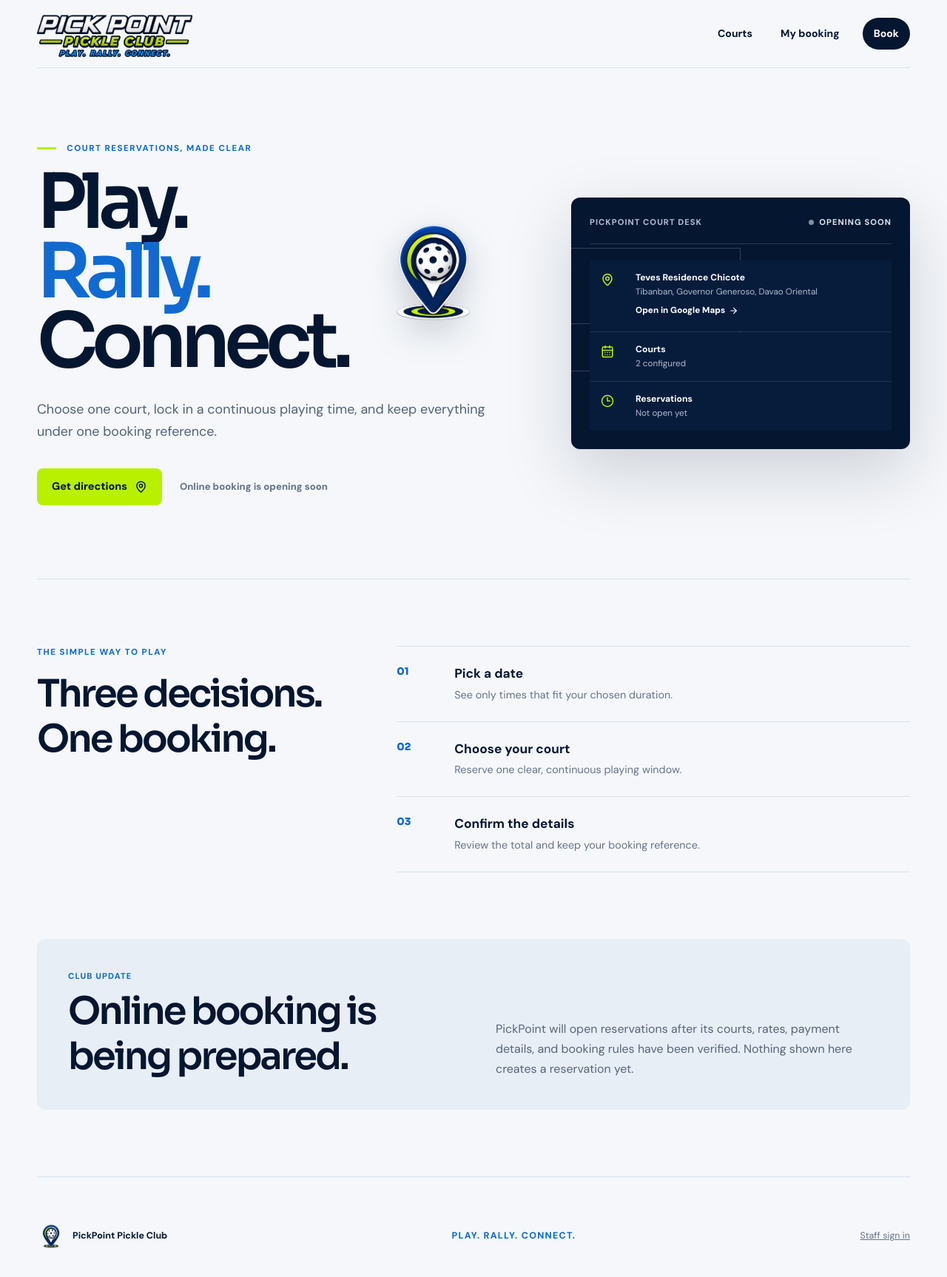
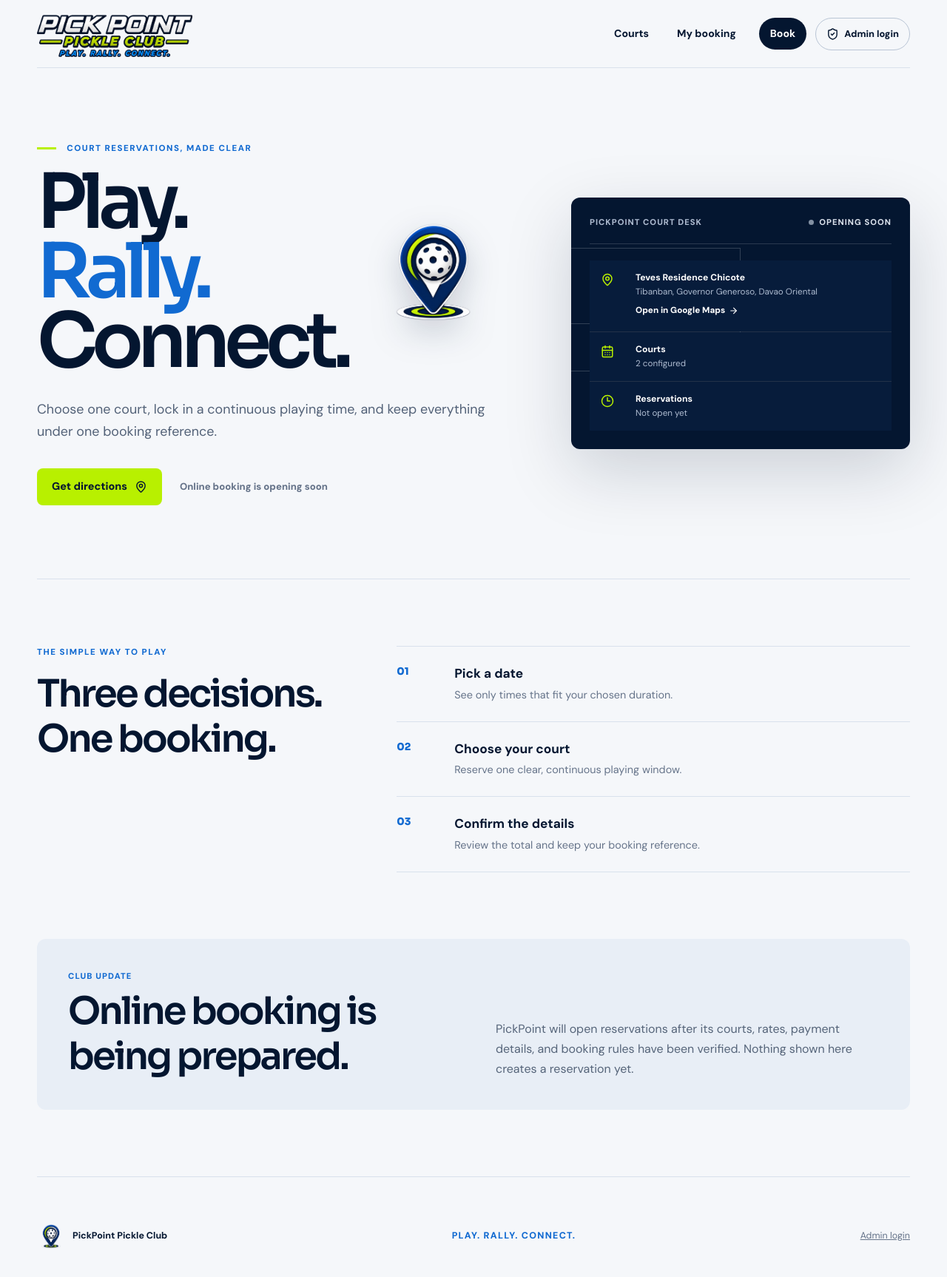
Before and after one commit to christianjelarjoyhisola-ux/pickpoint-pickleclub, a Next.js app: page / in a window 1280 px wide. Shown: the top 1726 px of the page at 74% size. Built offline with nearby package versions, Linux system fonts and the light colour scheme; no server answers.

Commit message:
Add visible admin login entry

```diff
--- a/app/pickpoint-v2/guest/guest-shell.tsx
+++ b/app/pickpoint-v2/guest/guest-shell.tsx
@@ -2,7 +2,7 @@
 
 import Image from "next/image";
 import Link from "next/link";
-import { CalendarPlus, House, Map, TicketCheck } from "lucide-react";
+import { CalendarPlus, House, Map, ShieldCheck, TicketCheck } from "lucide-react";
 import type { ReactNode } from "react";
 
 type GuestShellProps = { children: ReactNode; current?: "home" | "courts" | "book" | "manage" };
@@ -20,12 +20,13 @@ export function GuestShell({ children, current }: GuestShellProps) {
           <Link aria-current={current === "manage" ? "page" : undefined} className={`pp-manage${current === "manage" ? " is-current" : ""}`} href="/book?mode=manage"><TicketCheck aria-hidden="true" /><span>My booking</span></Link>
           <Link aria-current={current === "book" ? "page" : undefined} className={`pp-nav-cta${current === "book" ? " is-current" : ""}`} href="/book"><CalendarPlus aria-hidden="true" /><span>Book</span></Link>
         </nav>
+        <Link className="pp-admin-login" href="/manage"><ShieldCheck aria-hidden="true" /><span>Admin login</span></Link>
       </header>
       <main id="main-content">{children}</main>
       <footer className="pp-footer">
         <div><Image src="/pickpoint-mark-v4.png" alt="" width={56} height={50} unoptimized /><strong>PickPoint Pickle Club</strong></div>
         <p>Play. Rally. Connect.</p>
-        <Link href="/manage">Staff sign in</Link>
+        <Link href="/manage">Admin login</Link>
       </footer>
     </div>
   );
--- a/app/pickpoint-v2/guest/guest.css
+++ b/app/pickpoint-v2/guest/guest.css
@@ -16,12 +16,15 @@
 .pp-header { height: 92px; display: flex; align-items: center; justify-content: space-between; border-bottom: 1px solid var(--pp-line); }
 .pp-brand { width: 210px; height: 62px; display: flex; align-items: center; overflow: hidden; }
 .pp-brand img { width: 100%; height: auto; }
-.pp-nav { display: flex; align-items: center; gap: 8px; font-size: .88rem; font-weight: 700; }
+.pp-nav { display: flex; align-items: center; gap: 8px; margin-left: auto; font-size: .88rem; font-weight: 700; }
 .pp-nav > a { padding: 11px 15px; border-radius: 999px; }
 .pp-nav svg, .pp-nav .pp-mobile-home { display: none; }
 .pp-nav > a:not(.pp-nav-cta):hover, .pp-nav .is-current { background: #e7edf5; }
 .pp-nav .pp-nav-cta { margin-left: 8px; background: var(--pp-navy); color: white; }
 .pp-nav .pp-nav-cta:hover { background: var(--pp-blue); }
+.pp-admin-login { min-height: 44px; display: inline-flex; align-items: center; gap: 7px; margin-left: 12px; padding: 0 14px; border: 1px solid #b9c5d5; border-radius: 999px; color: var(--pp-navy); font-size: .8rem; font-weight: 800; white-space: nowrap; }
+.pp-admin-login:hover { border-color: var(--pp-blue); color: var(--pp-blue); }
+.pp-admin-login svg { width: 17px; }
 
 .pp-hero { min-height: 690px; display: grid; grid-template-columns: 1.16fr .84fr; gap: clamp(48px, 7vw, 100px); align-items: center; padding-block: 72px; }
 .pp-kicker { margin: 0 0 18px; color: var(--pp-blue); font-size: .72rem; font-weight: 800; letter-spacing: .13em; text-transform: uppercase; }
@@ -192,6 +195,8 @@
     border-bottom-color: rgba(4,22,48,.09);
   }
   .pp-brand { width: 154px; height: 48px; }
+  .pp-admin-login { min-height: 44px; margin-left: auto; padding: 0 11px; font-size: .72rem; }
+  .pp-admin-login svg { width: 16px; }
   .pp-nav {
     position: fixed;
     z-index: 50;
```
Also changed, not shown: 1 other file (tests, documents, lock files or other folders).
